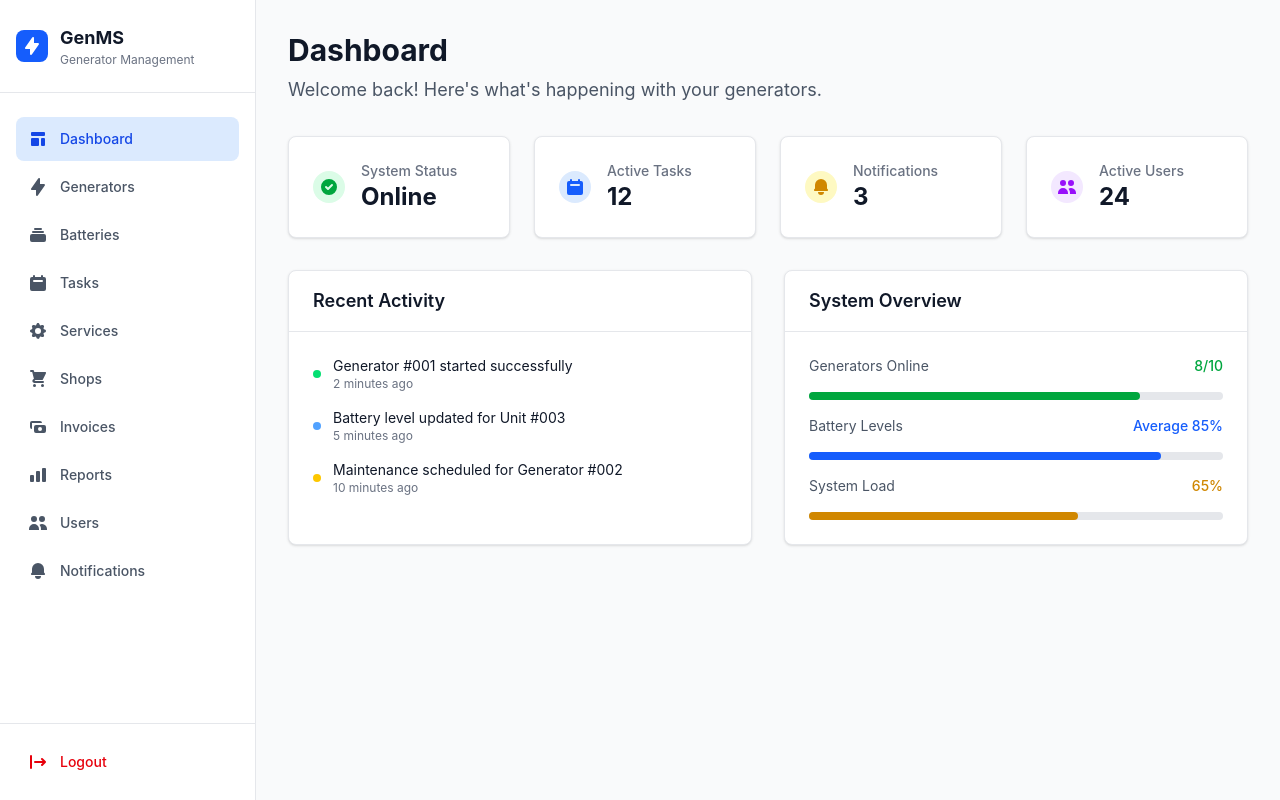
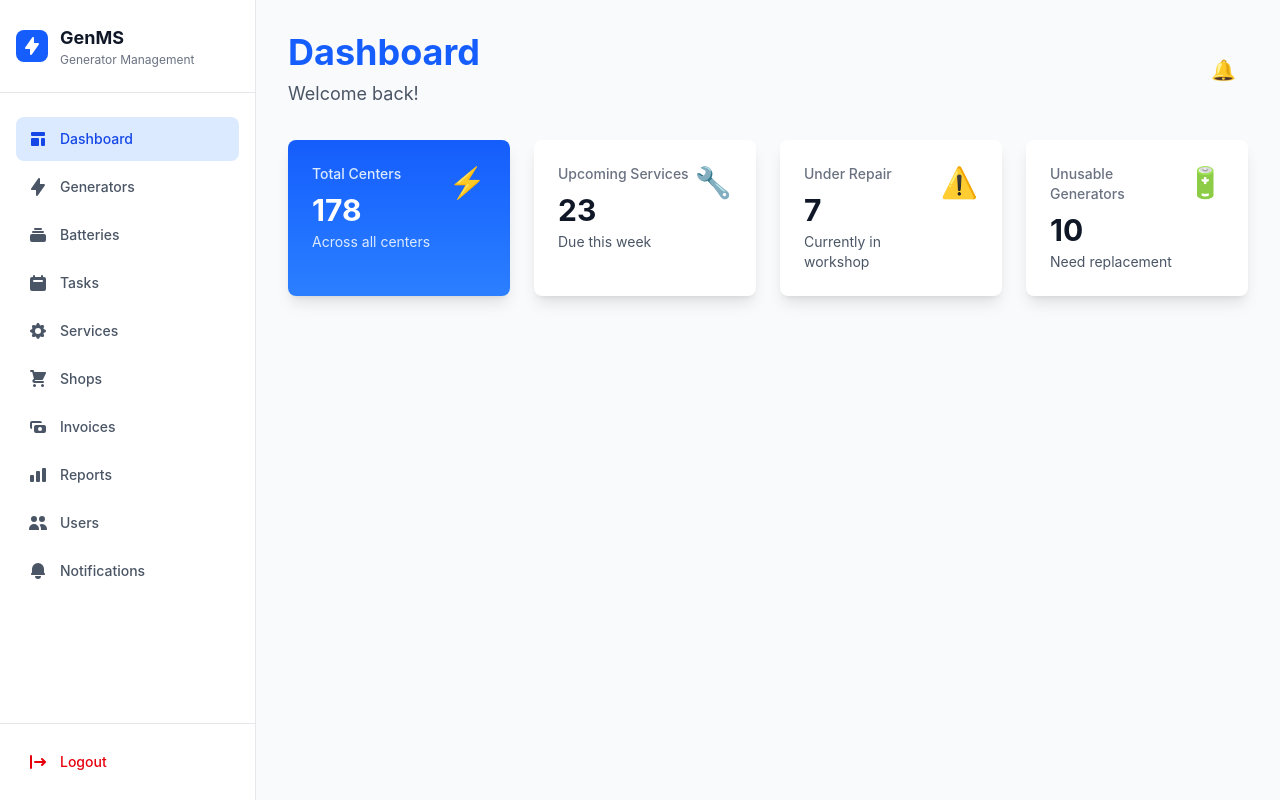
Before and after one commit to Detz-Developers/generator-management-system, a Next.js app in the folder frontend/: page / in a window 1280 px wide. Both pictures are taken after typing "name@example.com", "Sample123" into the empty fields and a click on the button "Login". Built offline with nearby package versions, Linux system fonts and the light colour scheme.

Commit message:
Add Dashboard component with MetricCard UI

```diff
--- a/frontend/src/components/Dashboard.tsx
+++ b/frontend/src/components/Dashboard.tsx
@@ -1,152 +1,52 @@
+import MetricCard from './MetricCard';
+
+
 export default function Dashboard() {
   return (
-    <div className="p-6 md:p-8">
-      <div className="max-w-7xl mx-auto">
+      <div className="flex-1 p-8">
+        {/* Header */}
         <div className="mb-8">
-          <h1 className="text-3xl font-bold text-gray-900 mb-2">
-            Dashboard
-          </h1>
-          <p className="text-gray-600 text-lg">
-            Welcome back! Here&apos;s what&apos;s happening with your generators.
-          </p>
-        </div>
-
-        {/* Stats Cards */}
-        <div className="grid grid-cols-1 md:grid-cols-2 lg:grid-cols-4 gap-6 mb-8">
-          <div className="bg-white rounded-lg shadow-sm border border-gray-200 p-6">
-            <div className="flex items-center">
-              <div className="flex-shrink-0">
-                <div className="w-8 h-8 bg-green-100 rounded-full flex items-center justify-center">
-                  <svg className="w-5 h-5 text-green-600" fill="currentColor" viewBox="0 0 20 20">
-                    <path fillRule="evenodd" d="M10 18a8 8 0 100-16 8 8 0 000 16zm3.707-9.293a1 1 0 00-1.414-1.414L9 10.586 7.707 9.293a1 1 0 00-1.414 1.414l2 2a1 1 0 001.414 0l4-4z" clipRule="evenodd" />
-                  </svg>
-                </div>
-              </div>
-              <div className="ml-4">
-                <h3 className="text-sm font-medium text-gray-500">System Status</h3>
-                <p className="text-2xl font-bold text-gray-900">Online</p>
-              </div>
+          <div className="flex items-center justify-between">
+            <div>
+              <h1 className="text-4xl font-bold text-blue-600 mb-2">Dashboard</h1>
+              <p className="text-gray-600 text-lg">Welcome back!</p>
             </div>
-          </div>
-
-          <div className="bg-white rounded-lg shadow-sm border border-gray-200 p-6">
-            <div className="flex items-center">
-              <div className="flex-shrink-0">
-                <div className="w-8 h-8 bg-blue-100 rounded-full flex items-center justify-center">
-                  <svg className="w-5 h-5 text-blue-600" fill="currentColor" viewBox="0 0 20 20">
-                    <path fillRule="evenodd" d="M6 2a1 1 0 00-1 1v1H4a2 2 0 00-2 2v10a2 2 0 002 2h12a2 2 0 002-2V6a2 2 0 00-2-2h-1V3a1 1 0 10-2 0v1H7V3a1 1 0 00-1-1zm0 5a1 1 0 000 2h8a1 1 0 100-2H6z" clipRule="evenodd" />
-                  </svg>
-                </div>
-              </div>
-              <div className="ml-4">
-                <h3 className="text-sm font-medium text-gray-500">Active Tasks</h3>
-                <p className="text-2xl font-bold text-gray-900">12</p>
-              </div>
-            </div>
-          </div>
-
-          <div className="bg-white rounded-lg shadow-sm border border-gray-200 p-6">
-            <div className="flex items-center">
-              <div className="flex-shrink-0">
-                <div className="w-8 h-8 bg-yellow-100 rounded-full flex items-center justify-center">
-                  <svg className="w-5 h-5 text-yellow-600" fill="currentColor" viewBox="0 0 20 20">
-                    <path d="M10 2a6 6 0 00-6 6v3.586l-.707.707A1 1 0 004 14h12a1 1 0 00.707-1.707L16 11.586V8a6 6 0 00-6-6zM10 18a3 3 0 01-3-3h6a3 3 0 01-3 3z" />
-                  </svg>
-                </div>
-              </div>
-              <div className="ml-4">
-                <h3 className="text-sm font-medium text-gray-500">Notifications</h3>
-                <p className="text-2xl font-bold text-gray-900">3</p>
-              </div>
-            </div>
-          </div>
-
-          <div className="bg-white rounded-lg shadow-sm border border-gray-200 p-6">
-            <div className="flex items-center">
-              <div className="flex-shrink-0">
-                <div className="w-8 h-8 bg-purple-100 rounded-full flex items-center justify-center">
-                  <svg className="w-5 h-5 text-purple-600" fill="currentColor" viewBox="0 0 20 20">
-                    <path d="M9 6a3 3 0 11-6 0 3 3 0 016 0zM17 6a3 3 0 11-6 0 3 3 0 016 0zM12.93 17c.046-.327.07-.66.07-1a6.97 6.97 0 00-1.5-4.33A5 5 0 0119 16v1h-6.07zM6 11a5 5 0 015 5v1H1v-1a5 5 0 015-5z" />
-                  </svg>
-                </div>
-              </div>
-              <div className="ml-4">
-                <h3 className="text-sm font-medium text-gray-500">Active Users</h3>
-                <p className="text-2xl font-bold text-gray-900">24</p>
-              </div>
+            <div className="relative">
+              <button className="p-3 text-blue-600 hover:bg-blue-50 rounded-lg transition-colors">
+                <span className="text-xl">🔔</span>
+              </button>
             </div>
           </div>
         </div>
 
-        {/* Charts and Tables Section */}
-        <div className="grid grid-cols-1 lg:grid-cols-2 gap-8">
-          {/* Recent Activity */}
-          <div className="bg-white rounded-lg shadow-sm border border-gray-200">
-            <div className="px-6 py-4 border-b border-gray-200">
-              <h3 className="text-lg font-semibold text-gray-900">Recent Activity</h3>
-            </div>
-            <div className="p-6">
-              <div className="space-y-4">
-                <div className="flex items-center">
-                  <div className="w-2 h-2 bg-green-400 rounded-full mr-3"></div>
-                  <div className="flex-1">
-                    <p className="text-sm text-gray-900">Generator #001 started successfully</p>
-                    <p className="text-xs text-gray-500">2 minutes ago</p>
-                  </div>
-                </div>
-                <div className="flex items-center">
-                  <div className="w-2 h-2 bg-blue-400 rounded-full mr-3"></div>
-                  <div className="flex-1">
-                    <p className="text-sm text-gray-900">Battery level updated for Unit #003</p>
-                    <p className="text-xs text-gray-500">5 minutes ago</p>
-                  </div>
-                </div>
-                <div className="flex items-center">
-                  <div className="w-2 h-2 bg-yellow-400 rounded-full mr-3"></div>
-                  <div className="flex-1">
-                    <p className="text-sm text-gray-900">Maintenance scheduled for Generator #002</p>
-                    <p className="text-xs text-gray-500">10 minutes ago</p>
-                  </div>
-                </div>
-              </div>
-            </div>
-          </div>
-
-          {/* System Overview */}
-          <div className="bg-white rounded-lg shadow-sm border border-gray-200">
-            <div className="px-6 py-4 border-b border-gray-200">
-              <h3 className="text-lg font-semibold text-gray-900">System Overview</h3>
-            </div>
-            <div className="p-6">
-              <div className="space-y-4">
-                <div className="flex justify-between items-center">
-                  <span className="text-sm text-gray-600">Generators Online</span>
-                  <span className="text-sm font-medium text-green-600">8/10</span>
-                </div>
-                <div className="w-full bg-gray-200 rounded-full h-2">
-                  <div className="bg-green-600 h-2 rounded-full" style={{width: '80%'}}></div>
-                </div>
-
-                <div className="flex justify-between items-center">
-                  <span className="text-sm text-gray-600">Battery Levels</span>
-                  <span className="text-sm font-medium text-blue-600">Average 85%</span>
-                </div>
-                <div className="w-full bg-gray-200 rounded-full h-2">
-                  <div className="bg-blue-600 h-2 rounded-full" style={{width: '85%'}}></div>
-                </div>
-
-                <div className="flex justify-between items-center">
-                  <span className="text-sm text-gray-600">System Load</span>
-                  <span className="text-sm font-medium text-yellow-600">65%</span>
-                </div>
-                <div className="w-full bg-gray-200 rounded-full h-2">
-                  <div className="bg-yellow-600 h-2 rounded-full" style={{width: '65%'}}></div>
-                </div>
-              </div>
-            </div>
-          </div>
+        {/* Metrics Cards */}
+        <div className="grid grid-cols-1 md:grid-cols-2 lg:grid-cols-4 gap-6 mb-8">
+          <MetricCard
+              title="Total Centers"
+              value="178"
+              subtitle="Across all centers"
+              icon="⚡"
+              variant="primary"
+          />
+          <MetricCard
+              title="Upcoming Services"
+              value="23"
+              subtitle="Due this week"
+              icon="🔧"
+          />
+          <MetricCard
+              title="Under Repair"
+              value="7"
+              subtitle="Currently in workshop"
+              icon="⚠️"
+          />
+          <MetricCard
+              title="Unusable Generators"
+              value="10"
+              subtitle="Need replacement"
+              icon="🔋"
+          />
         </div>
       </div>
-    </div>
   );
 }
--- /dev/null
+++ b/frontend/src/components/MetricCard.tsx
@@ -0,0 +1,42 @@
+interface MetricCardProps {
+  title: string;
+  value: string | number;
+  subtitle: string;
+  icon: string;
+  variant?: 'primary' | 'default';
+}
+
+export default function MetricCard({ title, value, subtitle, icon, variant = 'default' }: MetricCardProps) {
+  return (
+    <div className={`rounded-lg shadow-lg p-6 ${
+      variant === 'primary'
+        ? 'bg-gradient-to-b from-blue-600 to-blue-500 text-white'
+        : 'bg-white text-gray-800'
+    }`}>
+      <div className="flex justify-between items-start">
+        <div className="flex-1">
+          <h3 className={`text-sm font-medium mb-2 ${
+            variant === 'primary' ? 'text-blue-100' : 'text-gray-500'
+          }`}>
+            {title}
+          </h3>
+          <p className={`text-3xl font-bold mb-1 ${
+            variant === 'primary' ? 'text-white' : 'text-gray-900'
+          }`}>
+            {value}
+          </p>
+          <p className={`text-sm ${
+            variant === 'primary' ? 'text-blue-100' : 'text-gray-600'
+          }`}>
+            {subtitle}
+          </p>
+        </div>
+        <div className={`text-3xl ${
+          variant === 'primary' ? 'text-white' : 'text-gray-400'
+        }`}>
+          {icon}
+        </div>
+      </div>
+    </div>
+  );
+}
```
